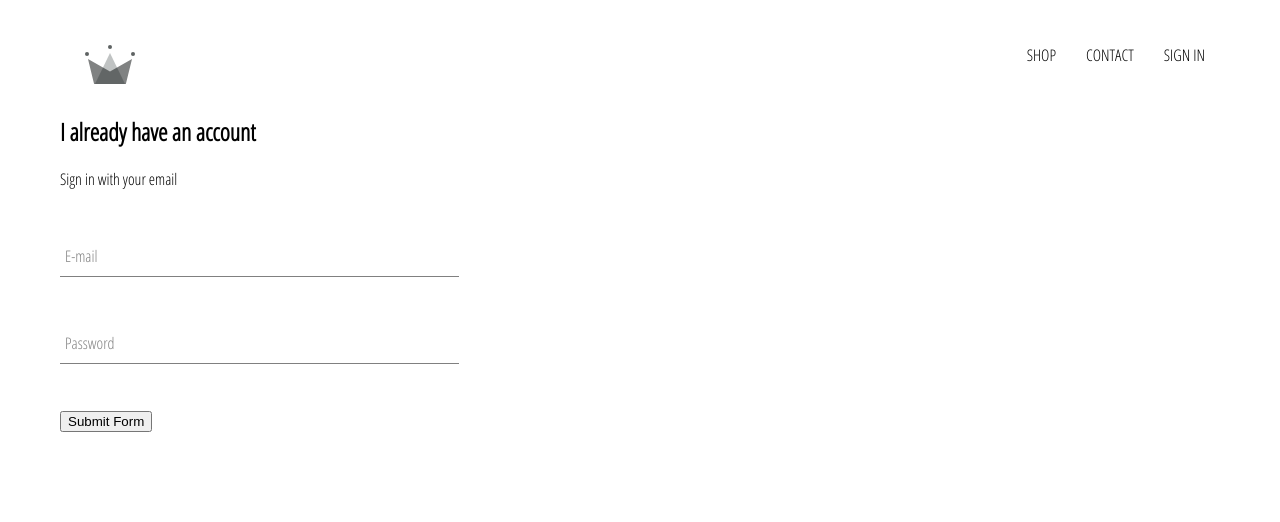
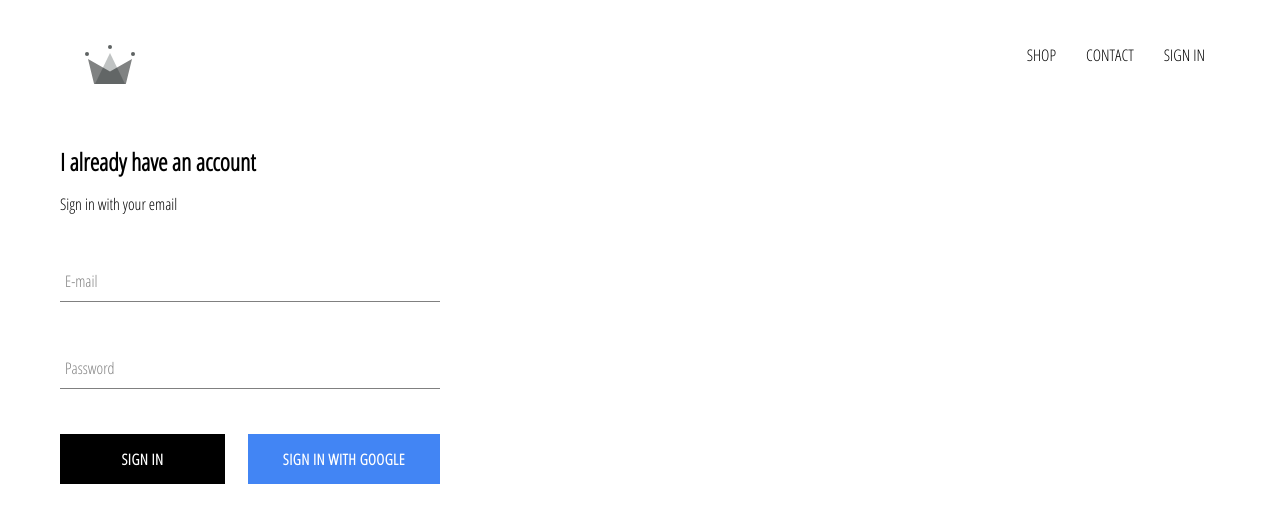
Before and after one commit to vladimirbalin/react-crwn-clothing, a React (Create React App) app: page /sign-in in a window 1280 px wide. Shown: the top 522 px of the page. Built offline with nearby package versions, Linux system fonts and the light colour scheme; no server answers.

Commit message:
added firebase, Google sign in

```diff
--- a/package.json
+++ b/package.json
@@ -6,6 +6,7 @@
     "@testing-library/jest-dom": "^4.2.4",
     "@testing-library/react": "^9.3.2",
     "@testing-library/user-event": "^7.1.2",
+    "firebase": "^7.14.3",
     "node-sass": "^4.13.1",
     "react": "^16.13.1",
     "react-dom": "^16.13.1",
--- a/src/App.css
+++ b/src/App.css
@@ -7,3 +7,7 @@
   text-decoration: none;
   color: black;
 }
+
+*{
+  box-sizing: border-box;
+}
--- a/src/App.js
+++ b/src/App.js
@@ -5,18 +5,40 @@
 import SignInAndSignUpPage from "./pages/sign-in-and-sign-up/sign-in-and-sign-up.component";
 import Header from "./components/header/header.component";
 import { Switch, Route } from "react-router-dom";
+import { auth } from "./firebase/firebase.utils";
 
-function App() {
+class App extends React.Component {
+  state = {
+    currentUser: null,
+  };
+  unsubscribeFromAuth = null;
+
+  componentDidMount() {
+    //subscriber on logged in firebase user
+    this.unsubscribeFromAuth = auth.onAuthStateChanged(user => {
+      this.setState(() => (
+        { currentUser: user }
+      ));
+    });
+  };
+
+  componentWillUnmount() {
+    //unsubscribe
+    this.unsubscribeFromAuth();
+  }
+
+  render() {
     return (
       <div>
-      <Header />
+        <Header currentUser={this.state.currentUser}/>
         <Switch>
-        <Route exact path="/" component={HomePage} />
-        <Route path="/shop" component={ShopPage} />
-        <Route path='/sign-in' component={SignInAndSignUpPage} />
+          <Route exact path="/" component={HomePage}/>
+          <Route path="/shop" component={ShopPage}/>
+          <Route path='/sign-in' component={SignInAndSignUpPage}/>
         </Switch>
       </div>
     );
   }
+}
 
 export default App;
--- a/src/components/collection-preview/collection-preview.component.jsx
+++ b/src/components/collection-preview/collection-preview.component.jsx
@@ -3,6 +3,7 @@
 import CollectionItem from '../collection-item/collection-item.component';
 
 const CollectionPreview = ({ title, items }) => {
+  debugger
   return (
     <div className="collection-preview">
       <h1 className="title">{title.toUpperCase()}</h1>
--- /dev/null
+++ b/src/components/custom-button/custom-button.component.jsx
@@ -0,0 +1,13 @@
+import './custom-button.styles.scss';
+
+import React from 'react';
+
+const CustomButton = ({ children, isGoogleSignIn, ...otherProps}) => {
+  return (
+    <button className= {`${isGoogleSignIn ? 'google-sign-in' : ''} custom-button`} {...otherProps}>
+      {children}
+    </button>
+  );
+};
+
+export default CustomButton;
--- /dev/null
+++ b/src/components/custom-button/custom-button.styles.scss
@@ -0,0 +1,31 @@
+.custom-button {
+  min-width: 165px;
+  width: auto;
+  height: 50px;
+  letter-spacing: 0.5px;
+  line-height: 50px;
+  padding: 0 35px 0 35px;
+  font-size: 15px;
+  background-color: black;
+  color: white;
+  text-transform: uppercase;
+  font-family: 'Open Sans Condensed';
+  font-weight: bolder;
+  border: none;
+  cursor: pointer;
+
+  &:hover {
+    background-color: white;
+    color: black;
+    border: 1px solid black;
+  }
+  &.google-sign-in{
+    color: white;
+    background-color: #4285f4;
+    &:hover{
+      background-color: #357ae8;
+      color: white;
+      border: none;
+    }
+  }
+}
--- a/src/components/header/header.component.jsx
+++ b/src/components/header/header.component.jsx
@@ -2,12 +2,13 @@
 import './header.styles.scss';
 import { Link } from 'react-router-dom';
 import { ReactComponent as Crown } from '../../assets/crown.svg';
+import { auth } from "../../firebase/firebase.utils";
 
-const Header = () => {
+const Header = ({currentUser}) => {
   return (
     <div className='header'>
       <Link className='logo-container' to='/'>
-        <Crown />
+        <Crown/>
       </Link>
       <div className='options'>
         <Link className='option' to='/shop'>
@@ -16,12 +17,19 @@
         <Link className='option' to='/contact'>
           CONTACT
         </Link>
-        <Link className='option' to='/sign-in'>
-          SIGN IN
-        </Link>
+        {
+          currentUser ?
+            <div className='option' onClick={() => auth.signOut()}>
+              SIGN OUT
+            </div>
+            :
+            <Link className='option' to='/sign-in'>
+              SIGN IN
+            </Link>
+        }
       </div>
     </div>
   );
-}
+};
 
 export default Header;
--- a/src/components/header/header.styles.scss
+++ b/src/components/header/header.styles.scss
@@ -21,5 +21,8 @@
     .option {
       padding: 10px 15px;
     }
+    div.option{
+      cursor: pointer;
+    }
   }
 }
--- a/src/components/sign-in/sign-in.component.jsx
+++ b/src/components/sign-in/sign-in.component.jsx
@@ -1,21 +1,27 @@
 import "./sign-in.styles.scss";
+import React, { Component } from "react";
 import FormInput from "../form-input/form-input.component";
-import React, { Component } from "react";
+import CustomButton from '../custom-button/custom-button.component';
+import { signInWithGoogle } from '../../firebase/firebase.utils';
 
 class SignIn extends Component {
-  state = {
+  constructor(){
+    super();
+    this.state = {
     email: "",
     password: "",
-  };
-  handleSubmit = (e) => {
+  }
+  console.log(this)
+}
+  handleSubmit = e => {
     e.preventDefault();
     this.setState({
       email: "",
       password: "",
     });
   };
-  handleChange = (event) => {
-    const { name, value } = event.target;
+  handleChange = e => {
+    const { name, value } = e.target;
     this.setState({
       [name]: value,
     });
@@ -23,7 +29,7 @@
   render() {
     return (
       <div className="sign-in">
-        <h2>I already have an account</h2>
+        <h2 className='title'>I already have an account</h2>
         <span>Sign in with your email</span>
 
         <form onSubmit={this.handleSubmit}>
@@ -44,7 +50,10 @@
             label={"Password"}
           />
 
-          <input type="submit" value="Submit Form" />
+          <div className='buttons'>
+            <CustomButton type="submit">SIGN IN</CustomButton>
+            <CustomButton isGoogleSignIn onClick={signInWithGoogle}>SIGN IN with Google</CustomButton>
+          </div>
         </form>
       </div>
     );
--- a/src/components/sign-in/sign-in.styles.scss
+++ b/src/components/sign-in/sign-in.styles.scss
@@ -1,3 +1,12 @@
 .sign-in {
-  width: 30vw;
+  width: 380px;
+  display: flex;
+  flex-direction: column;
+  .title{
+    margin: 30px 0 15px 0;
+  }
+  .buttons{
+    display: flex;
+    justify-content: space-between;
+  }
 }
--- /dev/null
+++ b/src/firebase/firebase.utils.js
@@ -0,0 +1,25 @@
+import firebase from 'firebase/app';
+import 'firebase/firestore';
+import 'firebase/auth';
+
+const config = {
+  apiKey: "AIzaSyDT54XO7fszT1q4wxB4-LZMpwDuvcwJlEA",
+  authDomain: "crwn-e-commerce.firebaseapp.com",
+  databaseURL: "https://crwn-e-commerce.firebaseio.com",
+  projectId: "crwn-e-commerce",
+  storageBucket: "crwn-e-commerce.appspot.com",
+  messagingSenderId: "756843681963",
+  appId: "1:756843681963:web:3c8126cc32eb7795f37fee",
+  measurementId: "G-2H3DH2K3GL"
+};
+
+firebase.initializeApp(config);
+
+export const auth = firebase.auth();
+export const firestore = firebase.firestore();
+
+const provider = new firebase.auth.GoogleAuthProvider();
+provider.setCustomParameters({ prompt: 'select_account' });
+export const signInWithGoogle = () => auth.signInWithPopup(provider);
+
+export default firebase;
```
Also changed, not shown: 1 other file (tests, documents, lock files or other folders). Lines whose indentation alone changed are shown as unchanged.
